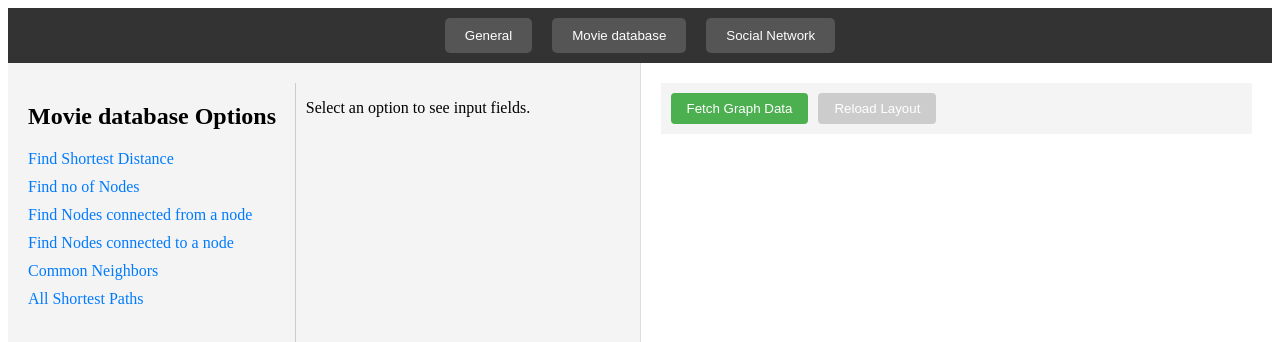
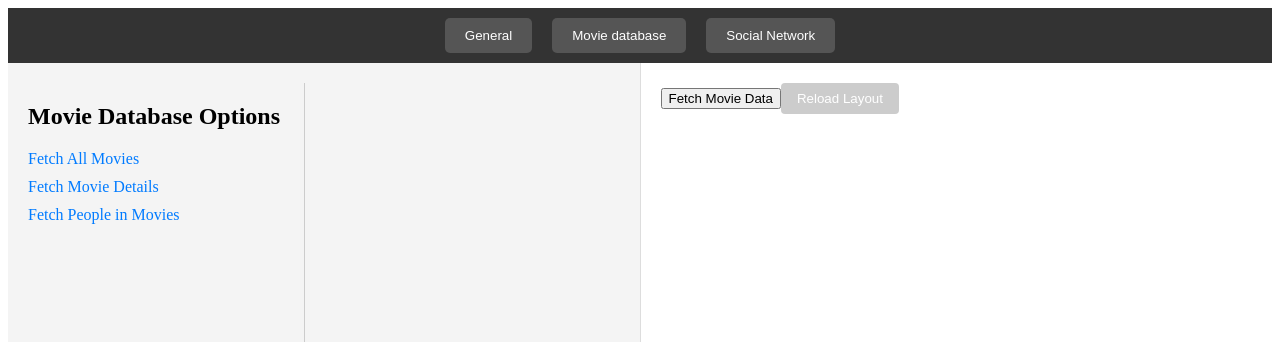
Before and after one commit to nishnath-209/GPS, a React (Vite) app: page / in a window 1280 px wide. Both pictures are taken after a click on the button "Movie database". Shown: the top 342 px of the page. Built offline with nearby package versions, Linux system fonts and the light colour scheme.

Commit message:
added movie dashborad

```diff
--- a/src/App.jsx
+++ b/src/App.jsx
@@ -2,6 +2,7 @@ import React, { useState } from "react";
 import axios from "axios";
 import "./App.css";
 import GraphQueryInterface from "./components/dashboard";
+import MovieDashboard from "./components/movie_dashboard";
 
 function App() {
   const [selectedPage, setSelectedPage] = useState("General");
@@ -70,7 +71,7 @@ function App() {
           selectedOption === "Common Neighbors"
         ) {
           setGraphResponse(response.data.data);
-        } else if(selectedOption === "All Shortest Paths" && response.data.data) {
+        } else if (selectedOption === "All Shortest Paths" && response.data.data) {
           setGraphResponse(response.data.data.combined);
         }
       })
@@ -158,6 +159,25 @@ function App() {
     }
   };
 
+  const renderMovieDatabaseOptions = () => {
+    return (
+      <div className="options-list">
+        <h2>Movie Database Options</h2>
+        <ul>
+          <li onClick={() => { setSelectedOption("Fetch All Movies"); setOutput(""); setProfileOutput(""); }}>
+            Fetch All Movies
+          </li>
+          <li onClick={() => { setSelectedOption("Fetch Movie Details"); setOutput(""); setProfileOutput(""); }}>
+            Fetch Movie Details
+          </li>
+          <li onClick={() => { setSelectedOption("Fetch People in Movies"); setOutput(""); setProfileOutput(""); }}>
+            Fetch People in Movies
+          </li>
+        </ul>
+      </div>
+    );
+  };
+
   return (
     <div className="App">
       <header className="app-header">
@@ -170,6 +190,12 @@ function App() {
         </button>
       </header>
       <div className="app-content">
+        {selectedPage === "Movie database" ? (
+          <div className="left-panel">
+            {renderMovieDatabaseOptions()}
+
+          </div>
+        ) : (
           <div className="left-panel">
             <div className="options-list">
               <h2>{selectedPage} Options</h2>
@@ -177,19 +203,19 @@ function App() {
                 <li onClick={() => { setSelectedOption("Find Shortest Distance"); setOutput(""); setProfileOutput(""); }}>
                   Find Shortest Distance
                 </li>
-              <li onClick={() => { setSelectedOption("Find no of Nodes"); setOutput("");setProfileOutput(""); }}>
+                <li onClick={() => { setSelectedOption("Find no of Nodes"); setOutput(""); setProfileOutput(""); }}>
                   Find no of Nodes
                 </li>
                 <li onClick={() => { setSelectedOption("Find Nodes connected from a node"); setOutput(""); setProfileOutput(""); }}>
                   Find Nodes connected from a node
                 </li>
-              <li onClick={() => { setSelectedOption("Find Nodes connected to a node"); setOutput(""); setProfileOutput("");}}>
+                <li onClick={() => { setSelectedOption("Find Nodes connected to a node"); setOutput(""); setProfileOutput(""); }}>
                   Find Nodes connected to a node
                 </li>
-              <li onClick={() => { setSelectedOption("Common Neighbors"); setOutput("");setProfileOutput(""); }}>
+                <li onClick={() => { setSelectedOption("Common Neighbors"); setOutput(""); setProfileOutput(""); }}>
                   Common Neighbors
                 </li>
-              <li onClick={() => { setSelectedOption("All Shortest Paths"); setOutput(""); setProfileOutput("");}}>
+                <li onClick={() => { setSelectedOption("All Shortest Paths"); setOutput(""); setProfileOutput(""); }}>
                   All Shortest Paths
                 </li>
               </ul>
@@ -199,22 +225,30 @@ function App() {
               {output && (
                 <div className="output-container">
                   <strong>Output:</strong>
-                <pre>{output}</pre> {/* Use <pre> to preserve newlines */}
+                  <pre>{output}</pre>
                 </div>
               )}
               {profileOutput && (
                 <div className="profile-container">
                   <strong>Query Profile:</strong>
-                <pre>{profileOutput}</pre> {/* Display query profile */}
+                  <pre>{profileOutput}</pre>
                 </div>
               )}
             </div>
           </div>
+        )}
+        {selectedPage === "General" ? (
           <div className="right-panel">
             <GraphQueryInterface
-            graphResponse={graphResponse} // Pass the shortest path data
+              graphResponse={graphResponse}
+              dataType="General"
             />
           </div>
+          ) :
+          <div className="right-panel">
+            <MovieDashboard />
+          </div>
+        }
       </div>
     </div>
   );
--- a/src/components/dashboard.jsx
+++ b/src/components/dashboard.jsx
@@ -14,7 +14,7 @@ const GraphQueryInterface = ({ graphResponse }) => {
 
   const fetchGraphData = () => {
     axios
-      .get("http://127.0.0.1:8000/get_data")
+      .get("http://127.0.0.1:8000/get_data",{"dataType":"General"})
       .then((response) => {
         console.log("Fetched graph data:", response.data);
         const data = response.data || { nodes: [], edges: [] };
--- /dev/null
+++ b/src/components/movie_dashboard.css
@@ -0,0 +1,129 @@
+.movie-dashboard-container {
+    width: 100%;
+    height: 600px;
+    display: flex;
+    flex-direction: column;
+}
+
+.movie-controls {
+  margin-bottom: 20px;
+  text-align: center;
+  display: flex;
+  justify-content: flex-start;
+  padding: 10px;
+  background-color: #f4f4f4;
+  gap: 10px;
+}
+
+.fetch-movie-data-btn {
+    background-color: #4CAF50;
+    color: white;
+    border: none;
+    padding: 8px 16px;
+    border-radius: 4px;
+    cursor: pointer;
+    transition: background-color 0.3s ease;
+}
+
+.fetch-movie-data-btn:hover {
+  background-color: #0056b3;
+  background-color: #45a049;
+}
+
+.fetch-movie-data-btn:disabled {
+  background-color: #cccccc;
+  cursor: not-allowed;
+}
+
+.reload-layout-btn {
+  background-color: #4CAF50;
+  color: white;
+  border: none;
+  padding: 8px 16px;
+  border-radius: 4px;
+  cursor: pointer;
+  transition: background-color 0.3s ease;
+}
+
+.reload-layout-btn:hover {
+  background-color: #45a049;
+}
+
+.reload-layout-btn:disabled {
+  background-color: #cccccc;
+  cursor: not-allowed;
+}
+
+.movie-list {
+  display: flex;
+  flex-wrap: wrap;
+  gap: 20px;
+  justify-content: center;
+}
+
+.movie-card {
+  background-color: white;
+  border: 1px solid #ccc;
+  border-radius: 8px;
+  padding: 15px;
+  width: 300px;
+  box-shadow: 0 2px 4px rgba(0, 0, 0, 0.1);
+}
+
+.movie-card h4 {
+  margin: 0 0 10px;
+  font-size: 20px;
+  color: #333;
+}
+
+.movie-card p {
+  margin: 5px 0;
+  font-size: 14px;
+  color: #555;
+}
+
+.movie-card h5 {
+  margin: 15px 0 5px;
+  font-size: 16px;
+  color: #007bff;
+}
+
+.movie-card ul {
+  list-style: none;
+  padding: 0;
+  margin: 0;
+}
+
+.movie-card li {
+  font-size: 14px;
+  color: #333;
+  margin-bottom: 5px;
+}
+
+.movie-card li span {
+  color: #555;
+  font-style: italic;
+}
+
+.cy-container {
+  flex-grow: 1;
+  height: calc(100% - 50px);
+  border: 1px solid #ddd;
+}
+
+.cy-container .cy-node {
+  background-color: #666;
+  color: #fff;
+}
+
+.cy-container .cy-edge {
+  line-color: #ccc;
+  target-arrow-color: #ccc;
+}
+
+@media (max-width: 768px) {
+  .movie-dashboard-container {
+    width: 100%;
+    height: 400px;
+  }
+}
--- /dev/null
+++ b/src/components/movie_dashboard.jsx
@@ -0,0 +1,164 @@
+import React, { useState, useRef } from "react";
+import CytoscapeComponent from "react-cytoscapejs";
+import cytoscape from "cytoscape";
+import fcose from "cytoscape-fcose";
+import axios from "axios";
+// import "./movie_dashboard.css";
+
+// Register fcose layout
+cytoscape.use(fcose);
+
+const MovieDashboard = () => {
+  const [graphData, setGraphData] = useState([]); // State for Cytoscape graph data
+  const cyRef = useRef(null);
+  const layoutRef = useRef(null);
+
+  const fetchMovieData = () => {
+    axios
+      .get("http://127.0.0.1:8000/get_data", { params: { dataType: "Movie database" } })
+      .then((response) => {
+        console.log("Fetched movie data:", response.data);
+        const movies = response.data.movies || [];
+        const formattedData = formatGraphData(movies);
+        setGraphData(formattedData);
+
+        // Trigger layout after data is set
+        setTimeout(() => {
+          reloadLayout();
+        }, 100);
+      })
+      .catch((error) => {
+        console.error("Error fetching movie data:", error);
+      });
+  };
+
+  const formatGraphData = (movies) => {
+    console.log("Formatting movie data for Cytoscape:", movies);
+    let elements = [];
+
+    movies.forEach((movie) => {
+      // Add movie node
+      elements.push({
+        data: {
+          id: movie.title,
+          label: `${movie.title} (${movie.released})`,
+          type: "movie",
+        },
+      });
+
+      // Add people nodes and relationships
+      movie.people.forEach((person) => {
+        elements.push({
+          data: {
+            id: person.name,
+            label: person.name,
+            type: "person",
+          },
+        });
+
+        elements.push({
+          data: {
+            id: `${person.name}-${movie.title}`,
+            source: person.name,
+            target: movie.title,
+            label: person.relationship,
+          },
+        });
+      });
+    });
+
+    console.log("Formatted elements:", elements);
+    return elements;
+  };
+
+  const reloadLayout = () => {
+    console.log("Reloading layout. Current graph data:", graphData);
+    if (cyRef.current && graphData.length > 0) {
+      // Stop previous layout if it exists
+      if (layoutRef.current) {
+        layoutRef.current.stop();
+      }
+
+      // Create and run new layout
+      const newLayout = cyRef.current.layout({
+        name: "fcose",
+        nodeRepulsion: 45000,
+        idealEdgeLength: 100,
+        nodeSeparation: 200,
+        gravity: 0.25,
+        fit: true,
+        animate: true,
+        animationDuration: 500,
+      });
+
+      newLayout.run();
+      layoutRef.current = newLayout;
+    }
+  };
+
+  return (
+    <div className="movie-dashboard-container">
+      <div className="movie-controls">
+        <button onClick={fetchMovieData} className="fetch-movie-data-btn">
+          Fetch Movie Data
+        </button>
+        <button
+          onClick={reloadLayout}
+          className="reload-layout-btn"
+          disabled={graphData.length === 0}
+        >
+          Reload Layout
+        </button>
+      </div>
+
+      {graphData.length > 0 && (
+        <CytoscapeComponent
+          cy={(cy) => {
+            console.log("Cytoscape instance created");
+            cyRef.current = cy;
+          }}
+          elements={graphData}
+          className="cy-container"
+          layout={{
+            name: "fcose",
+            nodeRepulsion: 10000,
+            idealEdgeLength: 220,
+            nodeSeparation: 400,
+            gravity: 0.1,
+            fit: true,
+            animate: true,
+          }}
+          stylesheet={[
+            {
+              selector: "node",
+              style: {
+                "background-color": (ele) =>
+                  ele.data("type") === "movie" ? "#007bff" : "#888",
+                label: "data(label)",
+                "text-valign": "center",
+                "text-halign": "center",
+                color: "black",
+                "font-size": "12px",
+              },
+            },
+            {
+              selector: "edge",
+              style: {
+                "line-color": "#ccc",
+                "target-arrow-color": "#ccc",
+                "target-arrow-shape": "triangle",
+                label: "data(label)",
+                "font-size": "10px",
+                "text-background-color": "#fff",
+                "text-background-opacity": 1,
+                "text-background-padding": "2px",
+              },
+            },
+          ]}
+        />
+      )}
+    </div>
+  );
+};
+
+export default MovieDashboard;
```
Also changed, not shown: src/components/GraphVisualization.jsx (deleted, +0 -14 lines), 1 other file (tests, documents, lock files or other folders). Lines whose indentation alone changed are shown as unchanged.
